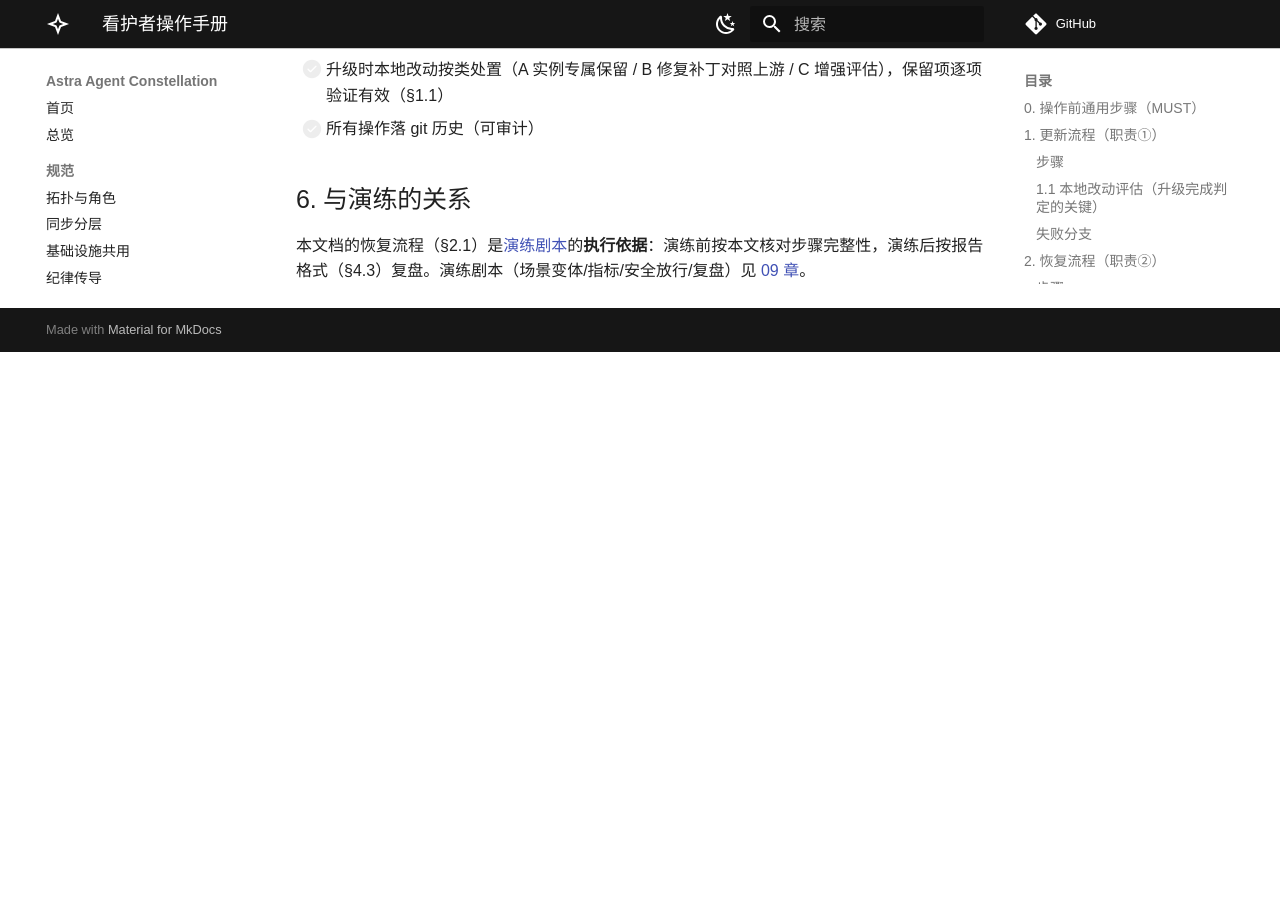
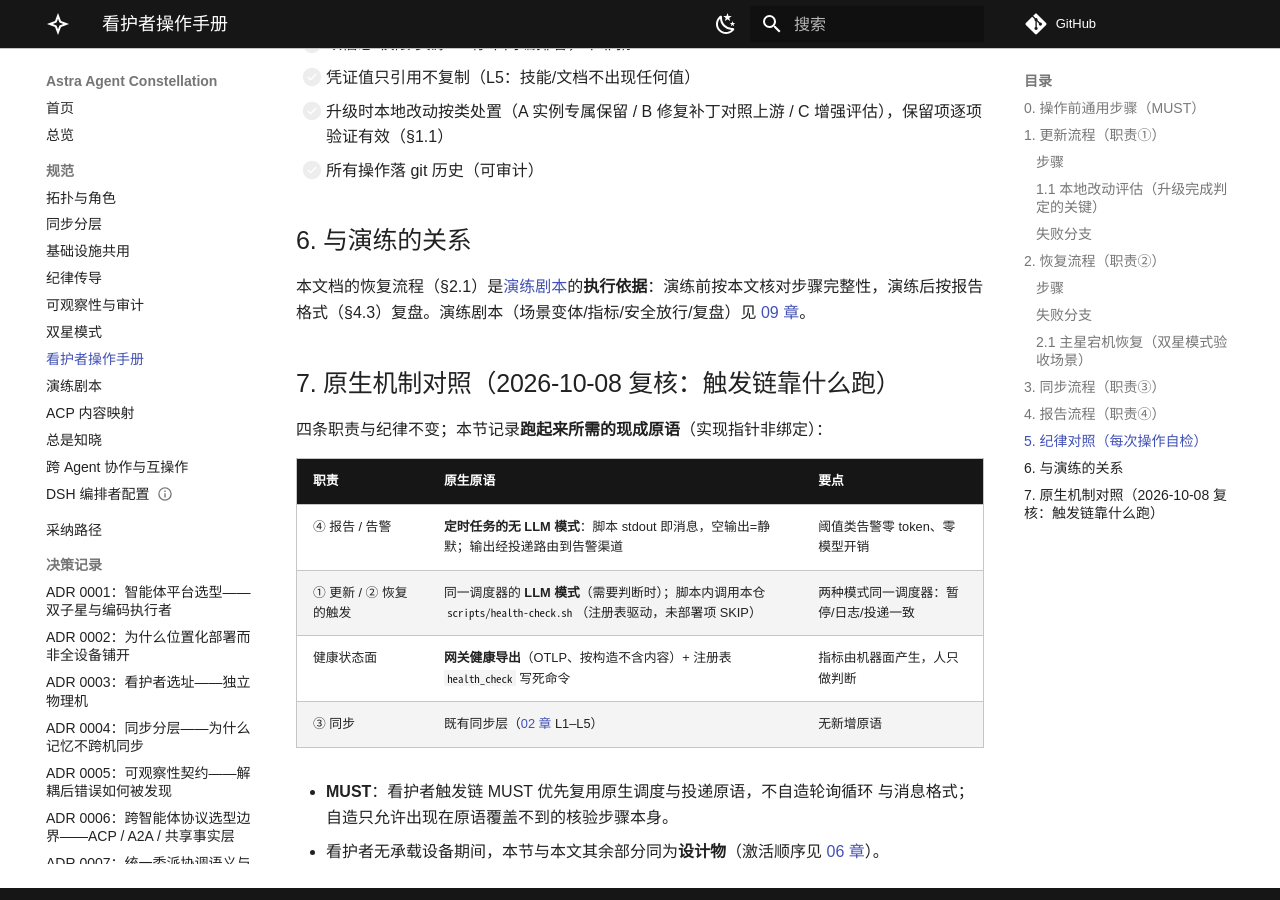
Before and after one commit to alrcatraz/astra-agent-constellation, an MkDocs documentation site: the page built from docs/08-guardian-runbook.md, in a window 1280 px wide and 900 px high, scrolled down 4449 px. Built offline with MkDocs 1.6.1 and Material for MkDocs 9.7.7, drawn with Linux system fonts in a browser that asks for light colours; comment, search, counter and statistics services are not loaded; before the commit the page ends 4801 px from its top, so only the background shows below that; some of the changed text lies outside the part shown.

Commit message:
docs: name the native primitives behind the guardian trigger chain (08 §7)
The runbook's four duties were executable steps with no stated runner. The
host already provides one: the script-only cron mode (stdout is the alert,
empty stdout is silence — zero tokens for threshold checks) for reporting,
the same scheduler's LLM mode when judgement is needed, the content-free
health export plus the registry-driven health-check script for state, and
the existing sync layers for duty 3. So the trigger chain reuses scheduling
and delivery instead of hand-rolling a polling loop; self-built work is
allowed only in the verification steps the primitives cannot reach. §0 now
points at §7 before the operator starts.

```diff
--- a/docs/08-guardian-runbook.md
+++ b/docs/08-guardian-runbook.md
@@ -7,6 +7,8 @@
 > 关键信息一律**引用而非复制**：目标机器的地址走凭证库 `devices.<key>.network` 与 `connection.paths`，恢复流程走注册表 `restart` 引用（`doc-ref`），不在此重复任何值。
 
 ## 0. 操作前通用步骤（MUST）
+
+> 触发链用哪些原生原语（调度/投递/健康导出）见 §7。
 
 1. **读注册表**：`agent-registry/registry.yaml` 中目标智能体的 `version` / `health_check` / `restart` 字段——本次操作的目标版本与验证方式**以注册表为准**。
 2. **记当前状态**：注册表变更 + git status 留痕，作为操作前基线。
@@ -121,3 +123,19 @@
 ## 6. 与演练的关系
 
 本文档的恢复流程（§2.1）是[演练剧本](09-game-day.md)的**执行依据**：演练前按本文核对步骤完整性，演练后按报告格式（§4.3）复盘。演练剧本（场景变体/指标/安全放行/复盘）见 [09 章](09-game-day.md)。
+
+## 7. 原生机制对照（2026-10-08 复核：触发链靠什么跑）
+
+四条职责与纪律不变；本节记录**跑起来所需的现成原语**（实现指针非绑定）：
+
+| 职责 | 原生原语 | 要点 |
+|:--|:--|:--|
+| ④ 报告 / 告警 | **定时任务的无 LLM 模式**：脚本 stdout 即消息，空输出=静默；输出经投递路由到告警渠道 | 阈值类告警零 token、零模型开销 |
+| ① 更新 / ② 恢复的触发 | 同一调度器的 **LLM 模式**（需要判断时）；脚本内调用本仓 `scripts/health-check.sh`（注册表驱动，未部署项 SKIP） | 两种模式同一调度器：暂停/日志/投递一致 |
+| 健康状态面 | **网关健康导出**（OTLP、按构造不含内容）+ 注册表 `health_check` 写死命令 | 指标由机器面产生，人只做判断 |
+| ③ 同步 | 既有同步层（[02 章](02-sync-layers.md) L1–L5） | 无新增原语 |
+
+- **MUST**：看护者触发链 MUST 优先复用原生调度与投递原语，不自造轮询循环
+  与消息格式；自造只允许出现在原语覆盖不到的核验步骤本身。
+- 看护者无承载设备期间，本节与本文其余部分同为**设计物**（激活顺序见
+  [06 章](06-gemini-pattern.md)）。
```
